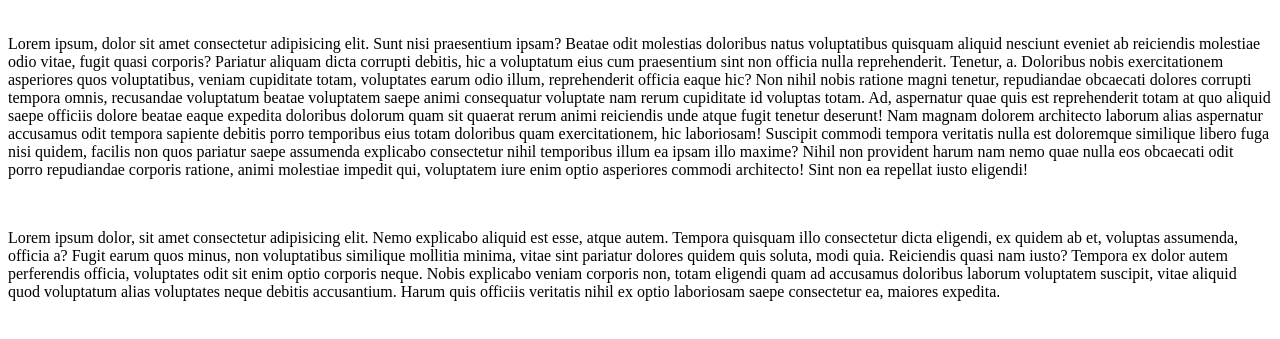
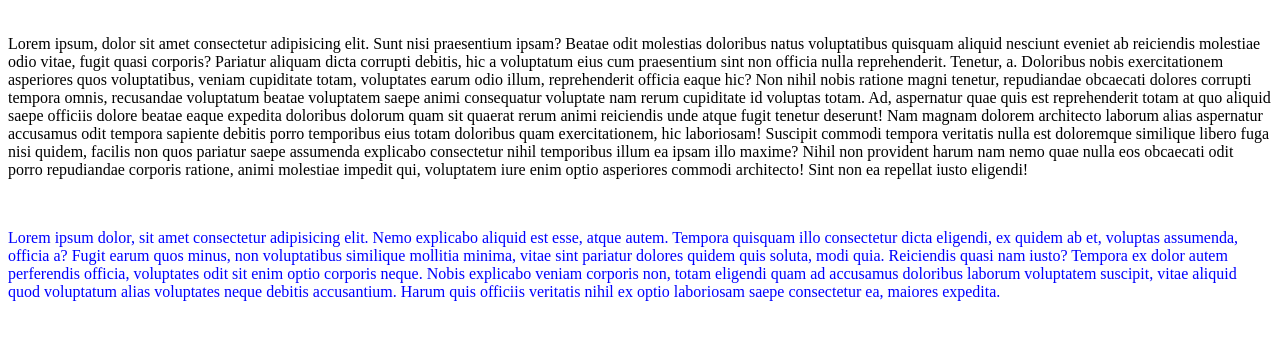
Before and after one commit to mikhacavin/helloworld, a plain HTML site: page index.html in a window 1280 px wide. Shown: the part 79-418 px from the top of the page. Drawn offline with Linux system fonts and the light colour scheme.

Commit message:
tambah css

```diff
--- a/index.html
+++ b/index.html
@@ -5,6 +5,7 @@
     <meta http-equiv="X-UA-Compatible" content="IE=edge">
     <meta name="viewport" content="width=device-width, initial-scale=1.0">
     <title>Document</title>
+    <link rel="stylesheet" href="style.css">
 </head>
 <body>
     <h1>hello world</h1>
@@ -13,6 +14,6 @@
 
     </p>
     <br>
-    <p>Lorem ipsum dolor, sit amet consectetur adipisicing elit. Nemo explicabo aliquid est esse, atque autem. Tempora quisquam illo consectetur dicta eligendi, ex quidem ab et, voluptas assumenda, officia a? Fugit earum quos minus, non voluptatibus similique mollitia minima, vitae sint pariatur dolores quidem quis soluta, modi quia. Reiciendis quasi nam iusto? Tempora ex dolor autem perferendis officia, voluptates odit sit enim optio corporis neque. Nobis explicabo veniam corporis non, totam eligendi quam ad accusamus doloribus laborum voluptatem suscipit, vitae aliquid quod voluptatum alias voluptates neque debitis accusantium. Harum quis officiis veritatis nihil ex optio laboriosam saepe consectetur ea, maiores expedita.</p>
+    <p class="biru">Lorem ipsum dolor, sit amet consectetur adipisicing elit. Nemo explicabo aliquid est esse, atque autem. Tempora quisquam illo consectetur dicta eligendi, ex quidem ab et, voluptas assumenda, officia a? Fugit earum quos minus, non voluptatibus similique mollitia minima, vitae sint pariatur dolores quidem quis soluta, modi quia. Reiciendis quasi nam iusto? Tempora ex dolor autem perferendis officia, voluptates odit sit enim optio corporis neque. Nobis explicabo veniam corporis non, totam eligendi quam ad accusamus doloribus laborum voluptatem suscipit, vitae aliquid quod voluptatum alias voluptates neque debitis accusantium. Harum quis officiis veritatis nihil ex optio laboriosam saepe consectetur ea, maiores expedita.</p>
 </body>
 </html>
--- /dev/null
+++ b/style.css
@@ -0,0 +1,3 @@
+.biru {
+  color: blue;
+}
```
